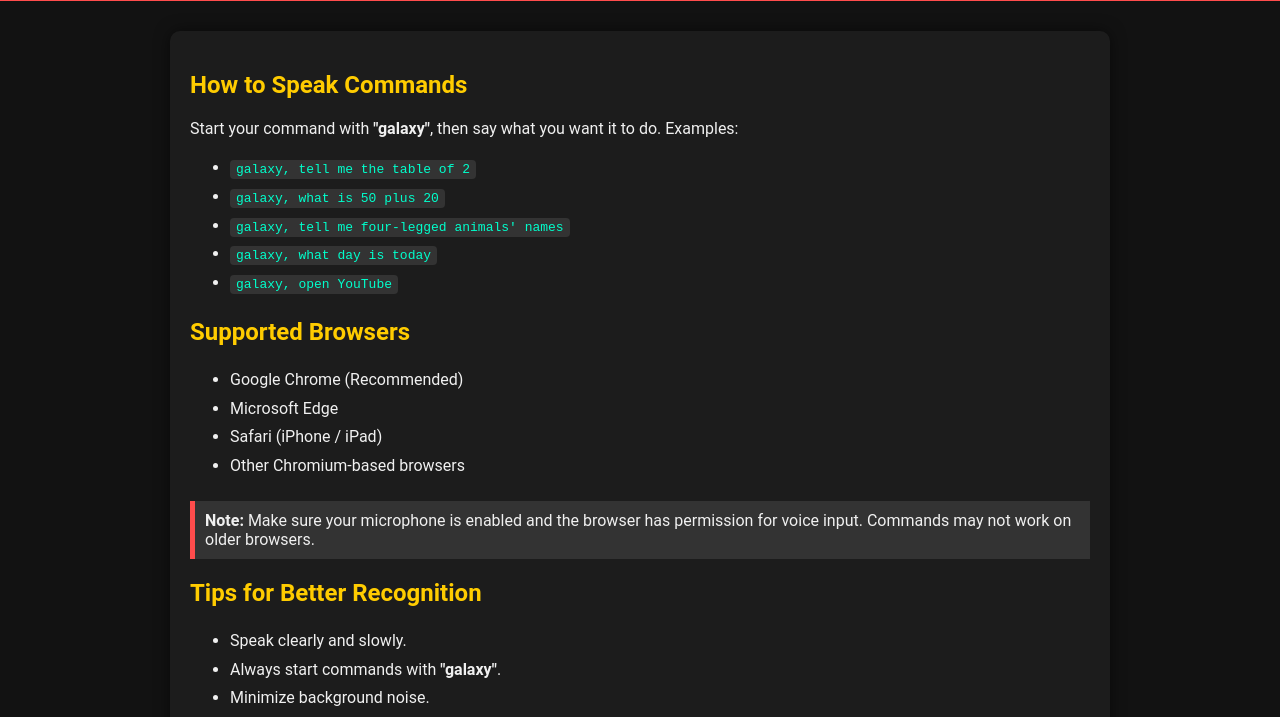
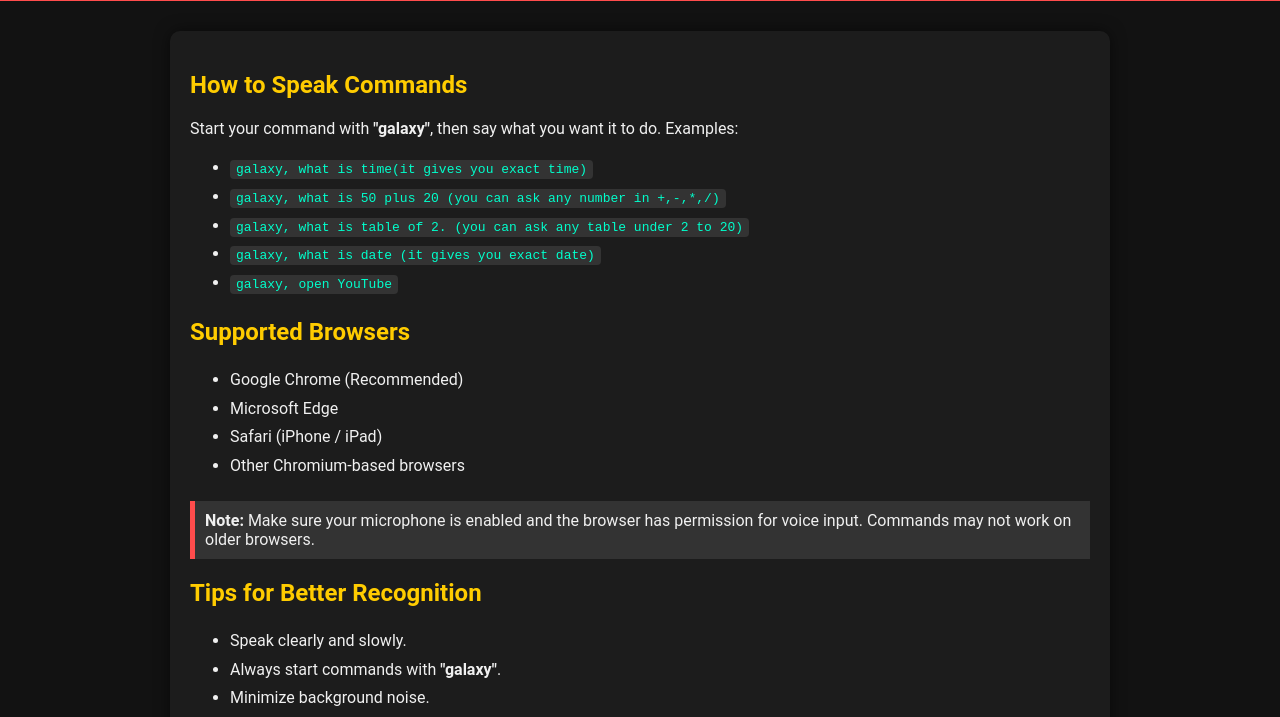
Before and after one commit to codershubh1432/LuciferAiassistant, a plain HTML site: page commands.html in a window 1280 px wide. Shown: the part 80-797 px from the top of the page. Drawn offline with Linux system fonts and the light colour scheme.

Commit message:
Update commands.html

```diff
--- a/commands.html
+++ b/commands.html
@@ -14,10 +14,10 @@
         <h2>How to Speak Commands</h2>
         <p>Start your command with <strong>"galaxy"</strong>, then say what you want it to do. Examples:</p>
         <ul>
-            <li><code>galaxy, tell me the table of 2</code></li>
-            <li><code>galaxy, what is 50 plus 20</code></li>
-            <li><code>galaxy, tell me four-legged animals' names</code></li>
-            <li><code>galaxy, what day is today</code></li>
+            <li><code>galaxy, what is time(it gives you exact time)</code></li>
+            <li><code>galaxy, what is 50 plus 20 (you can ask any number in +,-,*,/)</code></li>
+            <li><code>galaxy, what is table of 2. (you can ask any table under 2 to 20)</code></li>
+            <li><code>galaxy, what is date (it gives you exact  date)</code></li>
             <li><code>galaxy, open YouTube</code></li>
         </ul>
 
```
